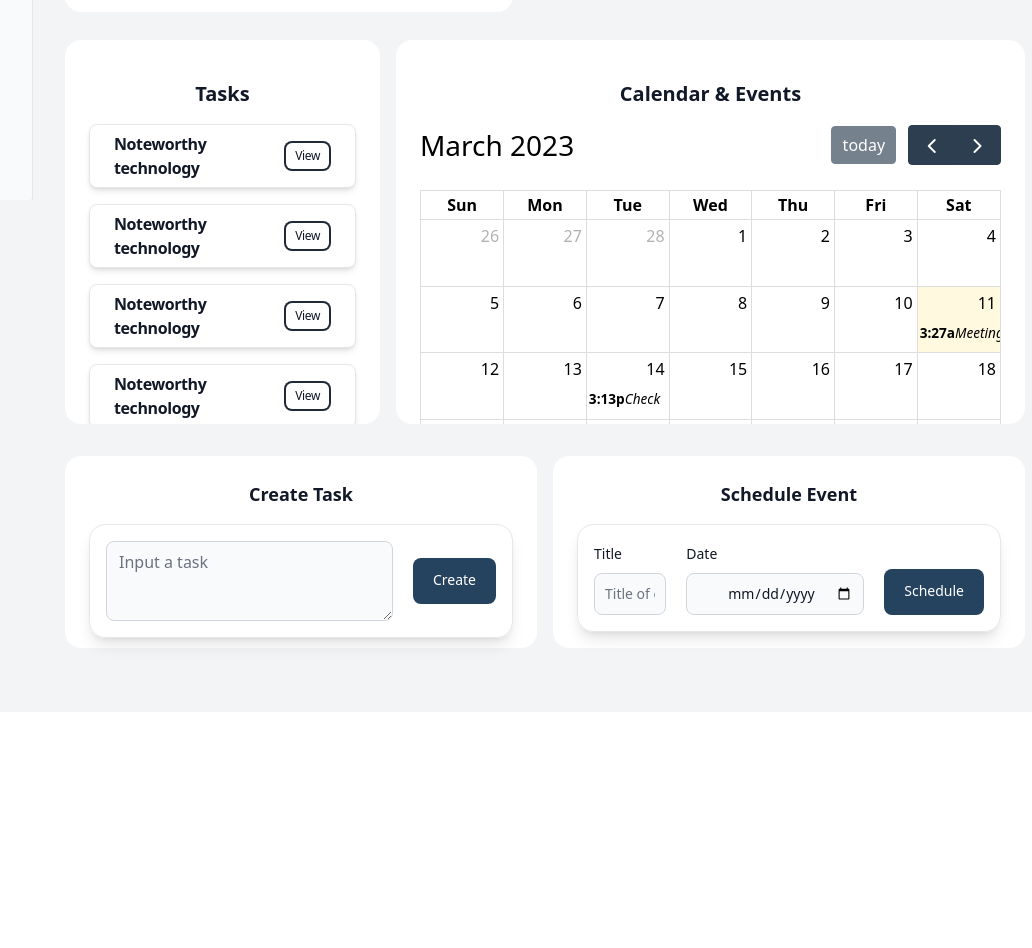
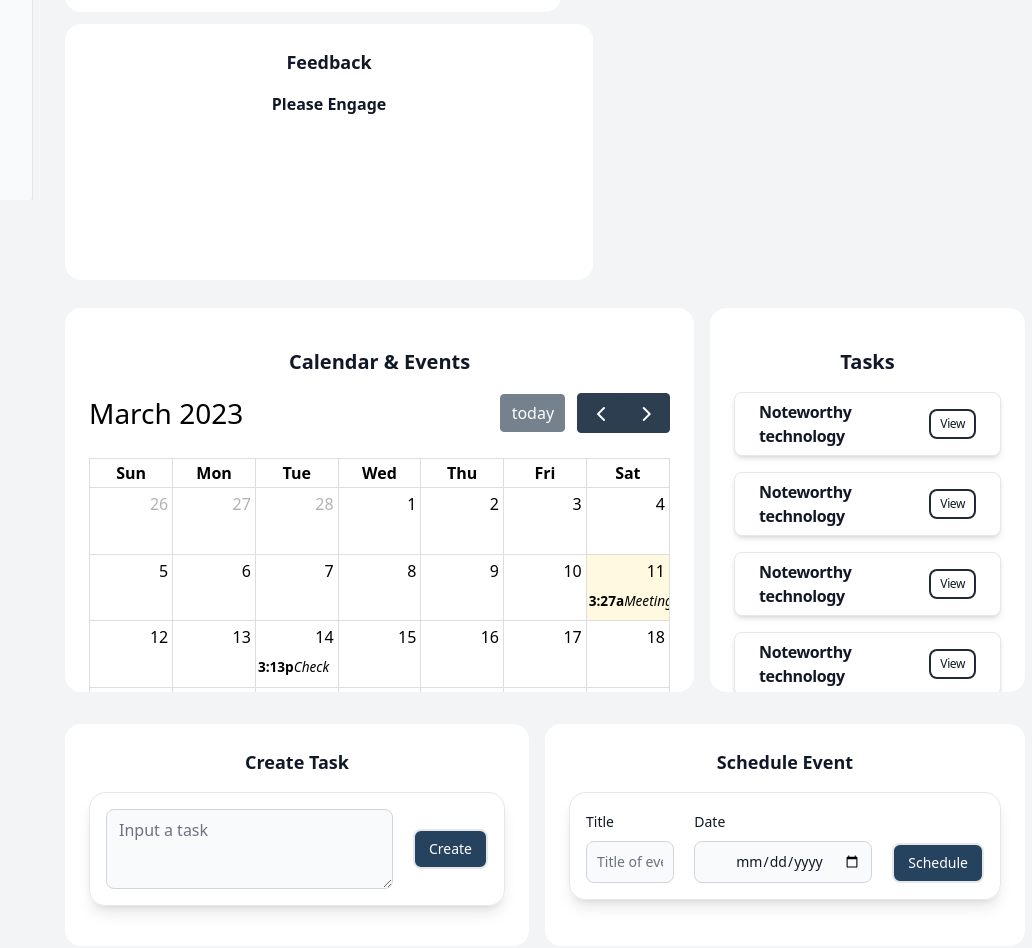
Before and after one commit to victoroab/fypplayground-client, a React (Vite) app: page /workspace in a window 1280 px wide. Shown: the part 600-1548 px from the top of the page, without its empty margins (223-1255 px from the left). Before the commit the page ends 1312 px from the top, so only its background shows below. Built offline with nearby package versions, Linux system fonts and the light colour scheme; no server answers.

Commit message:
made dashboard responsive

```diff
--- a/src/components/Messages/Messages.tsx
+++ b/src/components/Messages/Messages.tsx
@@ -108,7 +108,11 @@ const Messages = () => {
             className="w-full rounded-lg"
             ref={messageRef}
           />
-          <Button className="bg-[#25425F]" onClick={(e) => sendMessage(e)}>
+          <Button
+            className="bg-[#25425F] text-white"
+            onClick={(e) => sendMessage(e)}
+            color=""
+          >
             Send
           </Button>
         </form>
--- a/src/components/Upload/Upload.tsx
+++ b/src/components/Upload/Upload.tsx
@@ -58,7 +58,7 @@ const Upload = () => {
             <TextInput
               type="text"
               name="caption"
-              placeholder="caption"
+              placeholder="Add caption"
               onChange={(e) => setCaption(e.target.value)}
               value={caption}
             />
@@ -70,7 +70,8 @@ const Upload = () => {
 
             <Button
               type="submit"
-              className="bg-[#25425F] hover:bg-white hover:text-[#6E8498] hover:border-[#6E8498] border-2 border-b-4"
+              className="bg-[#25425F] text-white hover:bg-white hover:text-[#6E8498] hover:border-[#6E8498] border-2 border-b-4"
+              color=""
             >
               Submit
             </Button>
--- a/src/index.css
+++ b/src/index.css
@@ -23,14 +23,73 @@
 }
 
 #dash-r1 {
-  @media (max-width: 786px) {
+  @media (max-width: 1214px) {
+    width: 100%;
+  }
+}
+
+#dash-r1 {
+  @media (max-width: 1214px) {
+    width: 100%;
+  }
+}
+
+#dash-r2 {
+  @media (max-width: 700px) {
+    flex-direction: column;
+  }
+}
+
+#dash-r2-c {
+  @media (max-width: 700px) {
     width: 100%;
   }
 }
 
 #dash-r3 {
-  @media (max-width: 786px) {
-    display: flex;
+  @media (max-width: 500px) {
     flex-direction: column;
   }
 }
+
+#dash-r3-k {
+  @media (max-width: 1214px) {
+    flex-direction: column;
+  }
+}
+
+#dash-r3-c {
+  @media (max-width: 1214px) {
+    width: 50%;
+  }
+}
+#dash-r3-c {
+  @media (max-width: 500px) {
+    width: 100%;
+  }
+}
+
+#date {
+  @media (max-width: 1214px) {
+    width: 100%;
+    padding-left: 1rem;
+  }
+}
+
+#dash-r3-c2 {
+  @media (max-width: 1214px) {
+    flex-direction: column;
+  }
+}
+
+#c2-ch {
+  @media (max-width: 600px) {
+    width: 100%;
+  }
+}
+
+#tsk-btn {
+  @media (max-width: 1024px) {
+    display: none;
+  }
+}
--- a/src/pages/Dashboard/Dashboard.tsx
+++ b/src/pages/Dashboard/Dashboard.tsx
@@ -35,7 +35,7 @@ const Dashboard = () => {
       <div className="flex flex-wrap justify-between items-center mb-4 h-auto">
         <div
           id="dash-r1"
-          className="flex flex-col h-64 w-[28rem] mb-3 justify-start items-center rounded-2xl bg-white dark:bg-gray-100 p-6"
+          className="flex flex-col h-64 w-[31rem] mb-3 justify-start items-center rounded-2xl bg-white dark:bg-gray-100 p-6"
         >
           <span className="mb-8 text-lg text-gray-900 font-bold">
             Menorship Details
@@ -78,7 +78,7 @@ const Dashboard = () => {
 
         <div
           id="dash-r1"
-          className="flex flex-col w-[28rem] mb-3 h-64 items-center rounded-2xl bg-white dark:bg-gray-100 p-2"
+          className="flex flex-col w-[31rem] mb-3 h-64 items-center rounded-2xl bg-white dark:bg-gray-100 p-2"
         >
           <span className="mb-2 text-lg text-gray-900 font-bold">
             Tasks Overview
@@ -102,7 +102,7 @@ const Dashboard = () => {
 
         <div
           id="dash-r1"
-          className="flex flex-col w-[28rem] mb-3 h-64 items-center rounded-2xl bg-white dark:bg-gray-100 p-6"
+          className="flex flex-col w-[33rem] mb-3 h-64 items-center rounded-2xl bg-white dark:bg-gray-100 p-6"
         >
           <span className="mb-4 text-lg text-gray-900 font-bold">Feedback</span>
           <span className="mb-4 text-md text-gray-900 font-semibold">
@@ -148,46 +148,11 @@ const Dashboard = () => {
         </div>
       </div>
 
-      <div className="flex gap-4 mb-4">
-        <div className="flex align-center h-96 mb-4 rounded-2xl bg-white dark:bg-gray-200 w-1/3 flex-col overflow-y-scroll p-6">
-          <span className="mt-4 mb-4 text-xl font-bold text-gray-900 self-center">
-            Tasks
-          </span>
-          <Card className="h-16 mb-4 hover:bg-gray-50">
-            <span className="text-l flex items-center justify-between font-bold tracking-tight text-gray-900 dark:text-white">
-              Noteworthy technology
-              <Button size="xs" color="dark" outline={true}>
-                View
-              </Button>
-            </span>
-          </Card>
-          <Card className="h-16 mb-4 hover:bg-gray-50">
-            <span className="text-l flex items-center justify-between font-bold tracking-tight text-gray-900 dark:text-white">
-              Noteworthy technology
-              <Button size="xs" color="dark" outline={true}>
-                View
-              </Button>
-            </span>
-          </Card>
-          <Card className="h-16 mb-4 hover:bg-gray-50">
-            <span className="text-l flex items-center justify-between font-bold tracking-tight text-gray-900 dark:text-white">
-              Noteworthy technology
-              <Button size="xs" color="dark" outline={true}>
-                View
-              </Button>
-            </span>
-          </Card>
-          <Card className="h-16 mb-4 hover:bg-gray-50">
-            <span className="text-l flex items-center justify-between font-bold tracking-tight text-gray-900 dark:text-white">
-              Noteworthy technology
-              <Button size="xs" color="dark" outline={true}>
-                View
-              </Button>
-            </span>
-          </Card>
-        </div>
-
-        <div className="flex align-center h-96 mb-4 rounded-2xl bg-white dark:bg-gray-200 w-2/3 flex-col p-6 overflow-y-scroll">
+      <div className="flex gap-4 mb-4" id="dash-r2">
+        <div
+          className="flex align-center h-96 mb-4 rounded-2xl bg-white dark:bg-gray-200 w-2/3 flex-col p-6 overflow-y-scroll"
+          id="dash-r2-c"
+        >
           <span className="mt-4 mb-4 text-xl font-bold text-gray-900 self-center">
             Calendar & Events
           </span>
@@ -198,14 +163,61 @@ const Dashboard = () => {
             eventContent={renderEventContent}
           />
         </div>
+
+        <div
+          className="flex align-center h-96 mb-4 rounded-2xl bg-white dark:bg-gray-200 w-1/3 flex-col overflow-y-scroll p-6"
+          id="dash-r2-c"
+        >
+          <span className="mt-4 mb-4 text-xl font-bold text-gray-900 self-center">
+            Tasks
+          </span>
+          <Card className="h-16 mb-4 hover:bg-gray-50">
+            <span className="text-l flex items-center justify-between font-bold tracking-tight text-gray-900 dark:text-white">
+              Noteworthy technology
+              <Button size="xs" color="dark" outline={true} id="tsk-btn">
+                View
+              </Button>
+            </span>
+          </Card>
+          <Card className="h-16 mb-4 hover:bg-gray-50">
+            <span className="text-l flex items-center justify-between font-bold tracking-tight text-gray-900 dark:text-white">
+              Noteworthy technology
+              <Button size="xs" color="dark" outline={true} id="tsk-btn">
+                View
+              </Button>
+            </span>
+          </Card>
+          <Card className="h-16 mb-4 hover:bg-gray-50">
+            <span className="text-l flex items-center justify-between font-bold tracking-tight text-gray-900 dark:text-white">
+              Noteworthy technology
+              <Button size="xs" color="dark" outline={true} id="tsk-btn">
+                View
+              </Button>
+            </span>
+          </Card>
+          <Card className="h-16 mb-4 hover:bg-gray-50">
+            <span className="text-l flex items-center justify-between font-bold tracking-tight text-gray-900 dark:text-white">
+              Noteworthy technology
+              <Button size="xs" color="dark" outline={true} id="tsk-btn">
+                View
+              </Button>
+            </span>
+          </Card>
+        </div>
       </div>
 
       <div id="dash-r3" className="flex w-full gap-4 mb-4">
-        <div className="flex w-1/2 align-center h-48 mb-4 rounded-2xl bg-white dark:bg-gray-200 flex-col p-6">
+        <div
+          className="flex w-1/2 align-center h-auto mb-4 rounded-2xl bg-white dark:bg-gray-200 flex-col p-6"
+          id="dash-r3-c"
+        >
           <span className="mb-4 text-lg text-gray-900 font-bold self-center">
             Create Task
           </span>
-          <div className="flex justify-center mb-4 border rounded-2xl shadow-lg items-center gap-5 p-4">
+          <div
+            className="flex justify-center mb-4 border rounded-2xl shadow-lg items-center gap-5 p-4"
+            id="dash-r3-k"
+          >
             <Textarea
               id="comment"
               className="h-20"
@@ -213,17 +225,28 @@ const Dashboard = () => {
               required={true}
               rows={4}
             />
-            <Button className="bg-[#25425F] hover:bg-white hover:text-[#6E8498] hover:border-[#6E8498] border-2 border-b-4">
+            <Button
+              className="bg-[#25425F] text-white hover:bg-white hover:text-[#6E8498] hover:border-[#6E8498] border-2"
+              color=""
+              size="sm"
+            >
               Create
             </Button>
           </div>
         </div>
-        <div className="flex w-1/2 align-center h-48 mb-4 rounded-2xl bg-white dark:bg-gray-200 flex-col p-6">
+
+        <div
+          className="flex flex-col w-1/2 align-center h-auto mb-4 rounded-2xl bg-white dark:bg-gray-200 p-6"
+          id="dash-r3-c"
+        >
           <span className="mb-4 text-lg text-gray-900 font-bold self-center">
             Schedule Event
           </span>
-          <div className="flex justify-around mb-4 border rounded-2xl shadow-lg items-center gap-5 p-4">
-            <div>
+          <div
+            className="flex flex-warp h-auto justify-between mb-4 border rounded-2xl shadow-lg items-end gap-5 p-4 "
+            id="dash-r3-c2"
+          >
+            <div className="w-[12rem]" id="c2-ch">
               <div className="mb-2 block">
                 <Label htmlFor="base" value="Title" />
               </div>
@@ -232,25 +255,34 @@ const Dashboard = () => {
                 type="text"
                 sizing="md"
                 placeholder="Title of event"
+                className=""
               />
             </div>
-            <div className="">
+
+            <div className="w-[12rem]" id="c2-ch">
               <div className="mb-2 block">
                 <Label htmlFor="date" value="Date" />
               </div>
-              <div className="relative max-w-sm">
-                <div className="absolute inset-y-0 left-0 flex items-center pl-3 pointer-events-none"></div>
+              <div className="">
+                <div className="flex items-center pl-3 pointer-events-none"></div>
                 <input
                   type="date"
                   id="date"
-                  className="bg-gray-50 border border-gray-300 text-gray-900 text-sm rounded-lg focus:ring-blue-500 focus:border-blue-500 block w-full pl-10 p-2.5 dark:bg-gray-700 dark:border-gray-600 dark:placeholder-gray-400 dark:text-white dark:focus:ring-blue-500 dark:focus:border-blue-500"
+                  className="bg-gray-50 border border-gray-300 text-gray-900 text-sm rounded-lg focus:ring-blue-500 focus:border-blue-500 block pl-10 p-2.5"
                   placeholder="Select date"
                 />
               </div>
             </div>
-            <Button className="self-end bg-[#25425F] hover:bg-white hover:text-[#6E8498] hover:border-[#6E8498] border-2 border-b-4">
-              Schedule
-            </Button>
+
+            <div className="w-[12rem]" id="c2-ch">
+              <Button
+                className="self-end text-white bg-[#25425F] hover:bg-white hover:text-[#6E8498] hover:border-[#6E8498] border-2"
+                color=""
+                size="sm"
+              >
+                Schedule
+              </Button>
+            </div>
           </div>
         </div>
       </div>
--- a/src/pages/SearchMentors/SearchMentors.tsx
+++ b/src/pages/SearchMentors/SearchMentors.tsx
@@ -284,6 +284,7 @@ const SearchMentors = () => {
               <Button
                 size="xs"
                 className="bg-[#25425F] text-white hover:bg-white border-2 border-b-4 hover:text-[#6E8498] border-[#25425F] hover:border-[#6E8498]"
+                color=""
               >
                 View
               </Button>
@@ -309,6 +310,7 @@ const SearchMentors = () => {
               <Button
                 size="xs"
                 className="bg-[#25425F] text-white hover:bg-white border-2 border-b-4 hover:text-[#6E8498] border-[#25425F] hover:border-[#6E8498]"
+                color=""
               >
                 View
               </Button>
@@ -328,6 +330,7 @@ const SearchMentors = () => {
         <Button
           className="mt-6 mb-4 bg-[#25425F] text-white border-2 border-[#25425F] hover:bg-[#25425F] outline-none"
           outline={true}
+          color=""
         >
           <AiOutlineSearch className="mr-2 h-5 w-5" />
           Find Match
```
Also changed, not shown: src/App.tsx (+6 -2 lines), src/components/AppLayout.tsx (+20 -21 lines), src/pages/Actions/Actions.tsx (+9 -4 lines).
